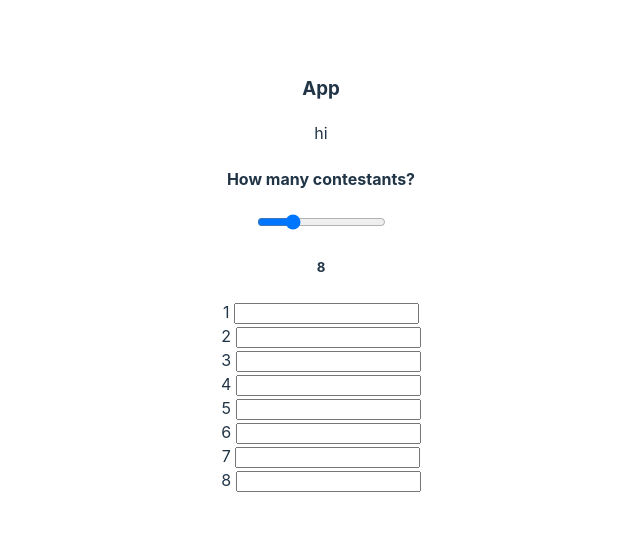
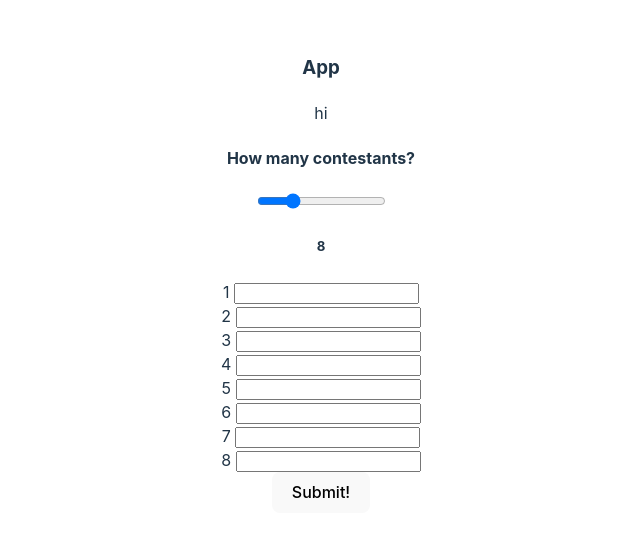
Before and after one commit to harrisimon/bracketeer, a React (Vite) app: page / in a window 1280 px wide. Shown: the part 126-662 px from the top of the page, without its empty margins (319-959 px from the left). Built offline with nearby package versions, Linux system fonts and the light colour scheme.

Commit message:
added form

```diff
--- a/src/client/components/Contestants.tsx
+++ b/src/client/components/Contestants.tsx
@@ -3,7 +3,7 @@ import { ContestantProps } from "../../types"
 const Contestants = ({ contestants, setContestants }: ContestantProps) => {
 	// console.log(contestants)
 
-	const handleChange = (e: FormEvent<HTMLInputElement>, index: Number) => {
+	const handleChange = (e: FormEvent<HTMLInputElement>, index: number) => {
 		let items: string[] = [...contestants]
 		let item: string = [...items[index]]
 		item = e.currentTarget.value
@@ -22,6 +22,7 @@ const Contestants = ({ contestants, setContestants }: ContestantProps) => {
 				onChange={(e) => handleChange(e, index)}
 				maxLength={64}
 			/>
+
         </div>
 
 	))
--- a/src/client/components/Input.tsx
+++ b/src/client/components/Input.tsx
@@ -26,7 +26,11 @@ const Input = () => {
         setContestants={setContestants}
         sliderVal={sliderVal}
       /> */}
+      <form>
+
       <Contestants contestants={contestants} setContestants={setContestants} />
+      <button>Submit!</button>
+      </form>
     </div>
   );
 };
```
